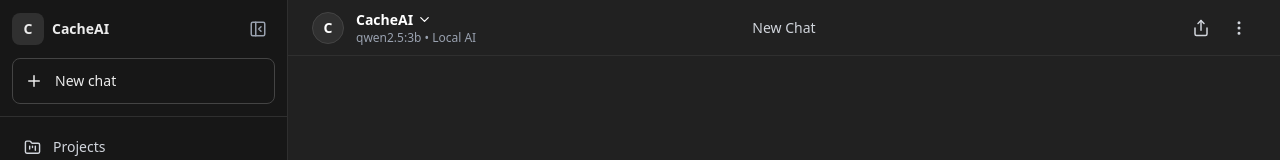
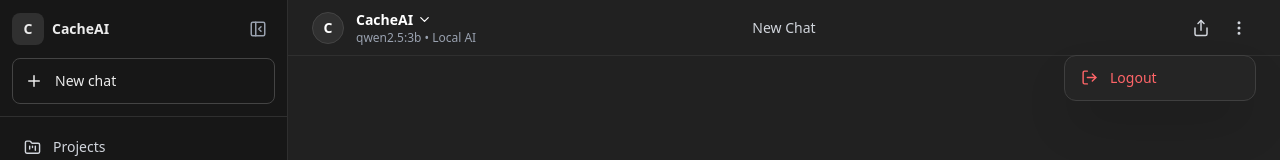
Before and after one commit to Madesh-cse/AI-Chat-Assistant-Frontend, a Next.js app: page / in a window 1280 px wide. Both pictures are taken after a click on the button 1239 px from the left and 27 px from the top of the page. Shown: the top 160 px of the page. Built offline with nearby package versions, Linux system fonts and the light colour scheme; no server answers.

Commit message:
update a chatbox component and layout

```diff
--- a/components/chat/ChatBox.tsx
+++ b/components/chat/ChatBox.tsx
@@ -6,11 +6,8 @@
 import ChatInput from "./ChatInput";
 
 import { useEffect, useState } from "react";
-
 import { Message } from "@/types/chat";
-
 import { streamMessage } from "@/services/chat";
-
 import { useChatStore } from "@/store/chatStore";
 
 const API_URL = "http://localhost:8000";
--- a/components/layout/Header.tsx
+++ b/components/layout/Header.tsx
@@ -1,19 +1,42 @@
 "use client";
 
-import { ChevronDown, Share, MoreVertical } from "lucide-react";
+import { useState } from "react";
+import { ChevronDown, Share, MoreVertical, LogOut } from "lucide-react";
+import { useRouter } from "next/navigation";
 
 import { useChatStore } from "@/store/chatStore";
 
 export default function Header() {
+  const router = useRouter();
+
   const { conversations, activeConversation } = useChatStore();
+
+  const [moreOpen, setMoreOpen] = useState(false);
 
   // Find currently active conversation
   const activeChat = conversations.find(
     (chat) => chat.id === activeConversation,
   );
 
-  // Same title used in sidebar
   const chatTitle = activeChat?.title?.trim() || "New Chat";
+
+  // =========================================
+  // LOGOUT
+  // =========================================
+
+  function handleLogout() {
+    // Remove authentication token
+    localStorage.removeItem("access_token");
+
+    // If you use another token name, remove it here too
+    localStorage.removeItem("token");
+
+    // Close menu
+    setMoreOpen(false);
+
+    // Redirect to login
+    router.push("/login");
+  }
 
   return (
     <header
@@ -110,13 +133,7 @@
           RIGHT ACTIONS
       ========================================= */}
 
-      <div
-        className="
-          flex
-          items-center
-          gap-1
-        "
-      >
+      <div className="flex items-center gap-1">
         {/* Share */}
 
         <button
@@ -136,9 +153,11 @@
 
         {/* More */}
 
+        <div className="relative">
           <button
             type="button"
             title="More"
+            onClick={() => setMoreOpen((current) => !current)}
             className="
               p-2
               rounded-lg
@@ -150,6 +169,52 @@
           >
             <MoreVertical size={18} />
           </button>
+
+          {/* More Menu */}
+
+          {moreOpen && (
+            <div
+              className="
+                absolute
+                right-0
+                top-11
+                w-48
+                rounded-xl
+                border
+                border-[#3f3f3f]
+                bg-[#252525]
+                shadow-2xl
+                overflow-hidden
+                z-50
+              "
+            >
+              {/* Logout */}
+
+              <button
+                type="button"
+                onClick={handleLogout}
+                className="
+                  w-full
+                  flex
+                  items-center
+                  gap-3
+                  px-4
+                  py-3
+                  text-left
+                  text-sm
+                  text-red-400
+                  hover:bg-[#303030]
+                  hover:text-red-300
+                  transition
+                "
+              >
+                <LogOut size={17} />
+
+                <span>Logout</span>
+              </button>
+            </div>
+          )}
+        </div>
       </div>
     </header>
   );
--- a/components/layout/Sidebar.tsx
+++ b/components/layout/Sidebar.tsx
@@ -18,7 +18,7 @@
 import type { MouseEvent } from "react";
 
 import { useChatStore } from "@/store/chatStore";
-import { deleteConversation } from "@/services/chat";
+import { deleteConversation } from "@/services/conversation";
 import SettingsModal from "../settings/SettingsModal";
 import PluginPanel from "@/components/plugins/PluginPanel";
 
```
Lines whose indentation alone changed are shown as unchanged.
